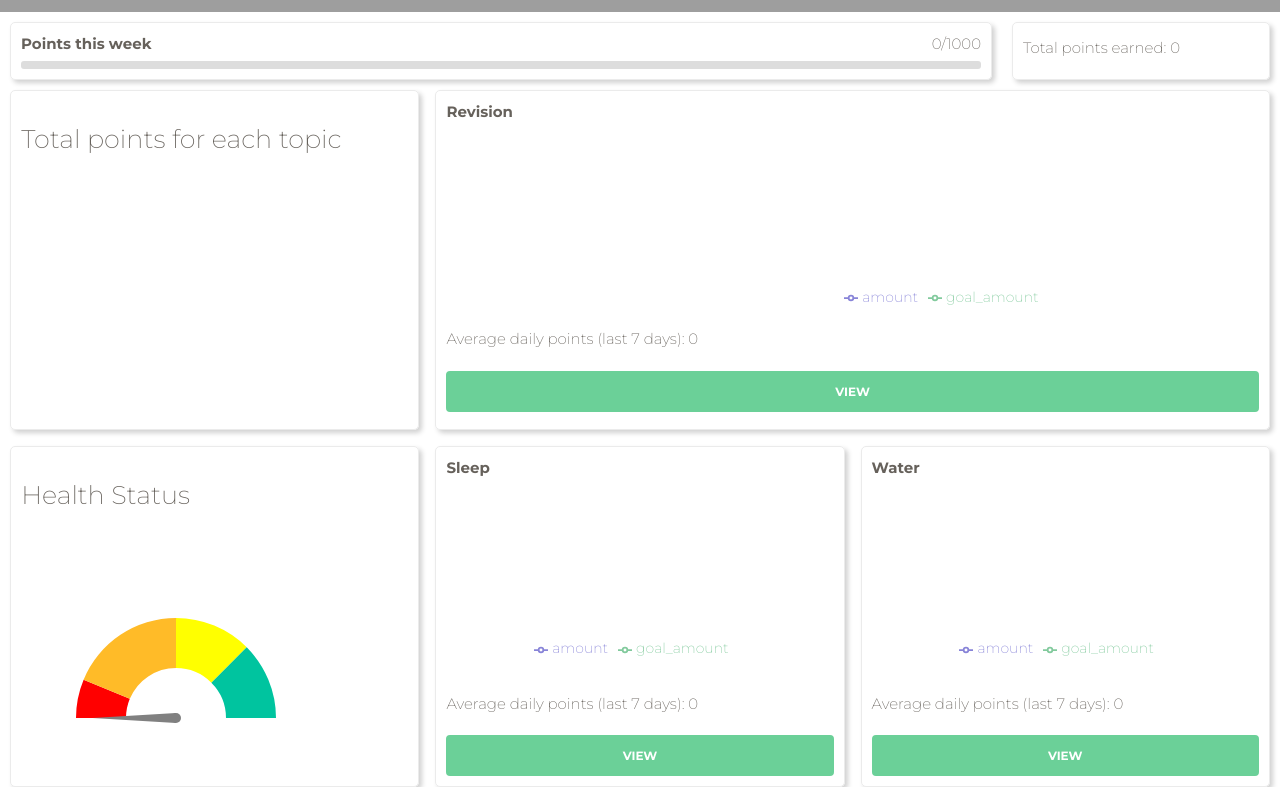
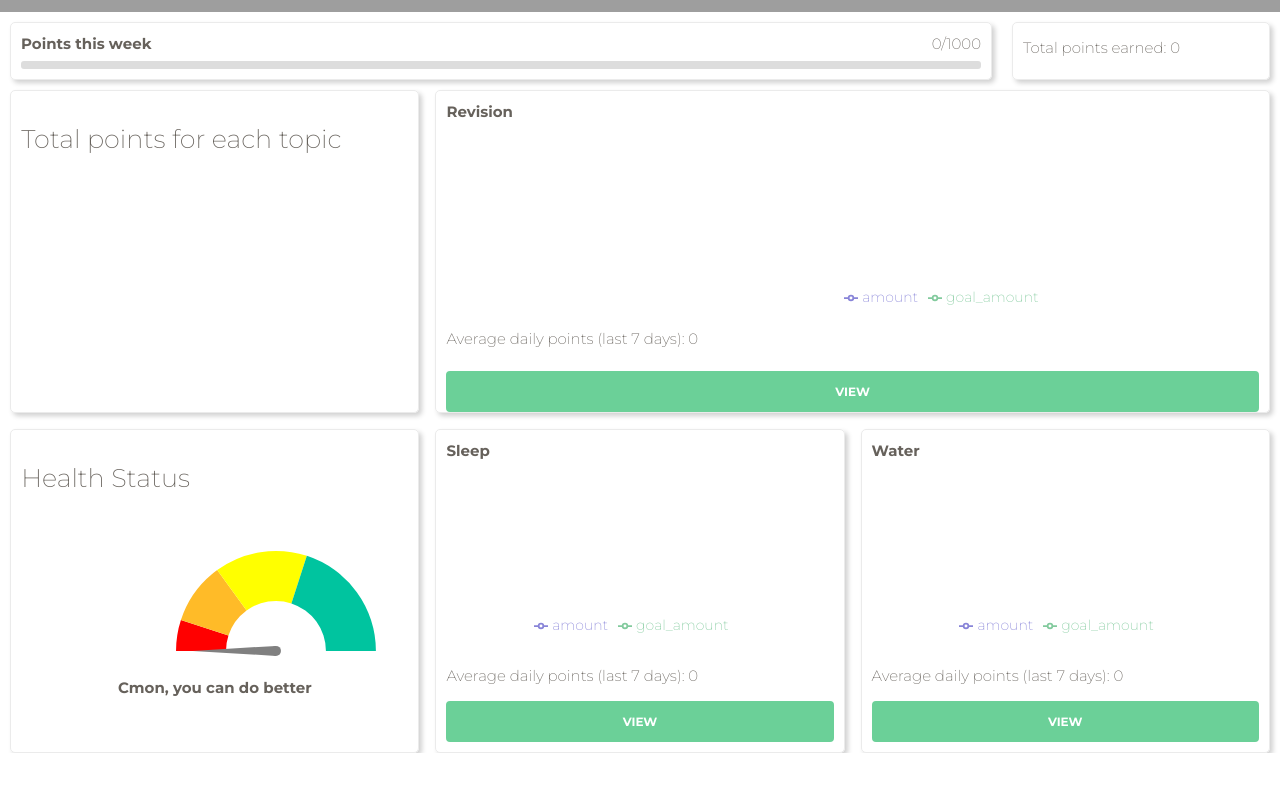
Before and after one commit to Rustyrice/mindbloom, a React app: page /dashboard in a window 1280 px wide. Shown: the part 188-975 px from the top of the page. After the commit the page ends 941 px from the top, so only its background shows below. Built offline with nearby package versions, Linux system fonts and the light colour scheme; grey boxes are pictures that could not be loaded.

Commit message:
Text for the health status meter

```diff
--- a/src/assets/scss/paper-kit/_ownStyle.scss
+++ b/src/assets/scss/paper-kit/_ownStyle.scss
@@ -164,7 +164,7 @@
   grid-template-rows: 50% 50%;
   grid-template-areas:
   "pieChart revision revision"
-  "areaChart sleep water";
+  "healthMeter sleep water";
 
   grid-gap: 1rem;
   padding: 10px;
--- a/src/components/Graphs.js
+++ b/src/components/Graphs.js
@@ -130,3 +130,41 @@ export const AreaGraph = ({ data, goal = true, quality = false, width = 730, hei
 
     )
 }
+
+
+export const healthMeter = (value, data, cx, cy, iR, oR, color) => {
+    const RADIAN = Math.PI / 180;
+
+    let total = 0;
+    data.forEach((v) => {
+      total += v.value;
+    });
+    const ang = 180.0 * (1 - value / total);
+    const length = (iR + 2 * oR) / 3;
+    const sin = Math.sin(-RADIAN * ang);
+    const cos = Math.cos(-RADIAN * ang);
+    const r = 5;
+    const x0 = cx + 5;
+    const y0 = cy + 5;
+    const xba = x0 + r * sin;
+    const yba = y0 - r * cos;
+    const xbb = x0 - r * sin;
+    const ybb = y0 + r * cos;
+    const xp = x0 + length * cos;
+    const yp = y0 + length * sin;
+
+    if (value >= 600) {
+      color = '#00C49F';
+    } else if (value >= 400) {
+      color = '#FFFF00';
+    } else if (value >= 100) {
+      color = '#FFBB28';
+    } else {
+      color = '#ff0000';
+    }
+
+    return [
+      <circle cx={x0} cy={y0} r={r} fill="gray" stroke="none" />,
+      <path d={`M${xba} ${yba}L${xbb} ${ybb} L${xp} ${yp} L${xba} ${yba}`} stroke="#none" fill="gray" />,
+    ];
+};
--- a/src/views/pages/Dashboard.js
+++ b/src/views/pages/Dashboard.js
@@ -11,7 +11,7 @@ import { getSleepDataOfWeek, getWaterDataOfWeek, getDailyPoints, getTotalPoints,
 
 
 import { supabase } from "config/client";
-import { AreaGraph } from "components/Graphs";
+import { AreaGraph, healthMeter } from "components/Graphs";
 
 function DashboardPage() {
   const [user, setUser] = useState(null);
@@ -41,53 +41,30 @@ function DashboardPage() {
   const COLORS = ['#0088FE', '#00C49F', '#FFBB28'];
 
   // data for needle chart
-  const RADIAN = Math.PI / 180;
   const dataNeedleChart = [
     { name: 'Poor', value: 100, color: '#ff0000' },
-    { name: 'Average', value: 300, color: '#FFBB28' },
-    { name: 'Good', value: 200, color: '#FFFF00' },
-    { name: 'Excellent', value: 200, color: '#00C49F' },
+    { name: 'Average', value: 200, color: '#FFBB28' },
+    { name: 'Good', value: 300, color: '#FFFF00' },
+    { name: 'Excellent', value: 400, color: '#00C49F' },
   ];
-  const cx = 150;
-  const cy = 200;
+
+  const cx = 250;
+  const cy = 150;
   const iR = 50;
   const oR = 100;
   const value = 50;
 
-  const needle = (value, data, cx, cy, iR, oR, color) => {
-    let total = 0;
-    data.forEach((v) => {
-      total += v.value;
-    });
-    const ang = 180.0 * (1 - value / total);
-    const length = (iR + 2 * oR) / 3;
-    const sin = Math.sin(-RADIAN * ang);
-    const cos = Math.cos(-RADIAN * ang);
-    const r = 5;
-    const x0 = cx + 5;
-    const y0 = cy + 5;
-    const xba = x0 + r * sin;
-    const yba = y0 - r * cos;
-    const xbb = x0 - r * sin;
-    const ybb = y0 + r * cos;
-    const xp = x0 + length * cos;
-    const yp = y0 + length * sin;
-
-    if (value >= 600) {
-      color = '#00C49F';
-    } else if (value >= 400) {
-      color = '#FFFF00';
-    } else if (value >= 100) {
-      color = '#FFBB28';
+  const healthStatus = (value) => {
+    if (value < 100) {
+      return "Cmon, you can do better";
+    } else if (value < 200) {
+      return "Bruh, your average";
+    } else if (value < 300) {
+      return "Good job, keep it up";
     } else {
-      color = '#ff0000';
+      return "You have been blessed by the gods";
     }
-
-    return [
-      <circle cx={x0} cy={y0} r={r} fill="gray" stroke="none" />,
-      <path d={`M${xba} ${yba}L${xbb} ${ybb} L${xp} ${yp} L${xba} ${yba}`} stroke="#none" fill="gray" />,
-    ];
-  };
+  }
 
   let history = useHistory();
 
@@ -217,9 +194,9 @@ function DashboardPage() {
             </ResponsiveContainer>
           </div>
 
-          <div className="borderDash" style={{gridArea: "areaChart", maxHeight: "80vh"}}>
+          <div className="borderDash" style={{gridArea: "healthMeter", maxHeight: "80vh"}}>
           <h3>Health Status</h3>
-            <ResponsiveContainer width="100%" height="80%">
+            <ResponsiveContainer width="100%" height="60%">
               <PieChart width={400} height={500}>
                 <Pie
                   dataKey="value"
@@ -237,10 +214,15 @@ function DashboardPage() {
                     <Cell key={`cell-${index}`} fill={entry.color} />
                   ))}
                 </Pie>
-                {needle(TotalWeeklyPoints, dataNeedleChart, cx, cy, iR, oR, '#d0d000')}
+                {healthMeter(TotalWeeklyPoints, dataNeedleChart, cx, cy, iR, oR, '#d0d000')}
               </PieChart>
             </ResponsiveContainer>
+            <p style={{textAlign: "center", fontWeight: "bold"}}>
+              {healthStatus(TotalWeeklyPoints)}
+            </p>
           </div>
+
+
 
           <div className="borderDash" style={{gridArea: "revision", width: "100%"}}>
             <p className="subTitleDash">Revision</p>
```
